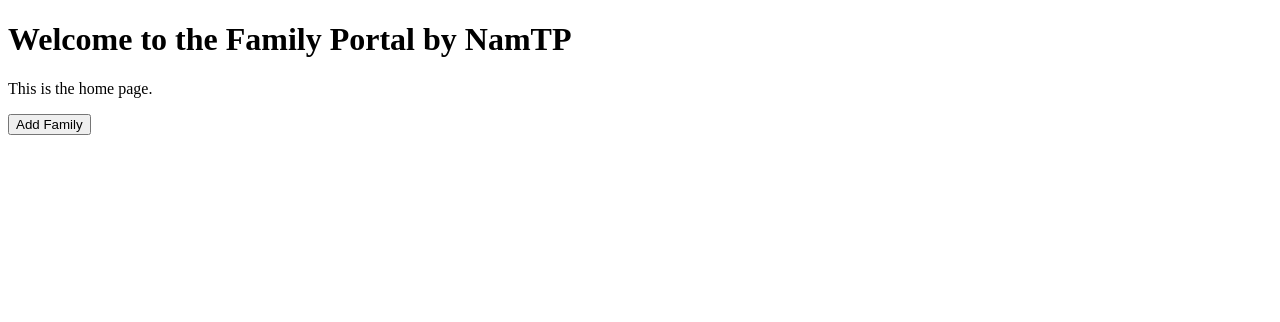
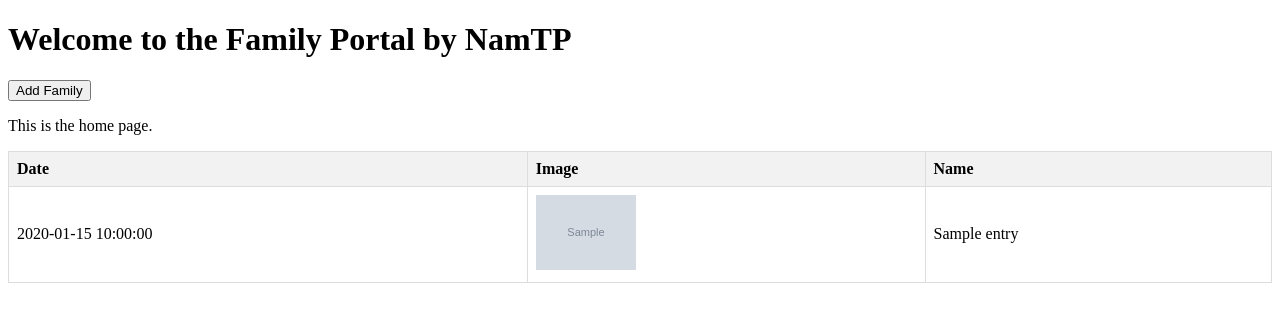
Before and after one commit to tiamo405/IOT-BTL-PTIT, a Flask app: template web-app/templates/index.html in a window 1280 px wide. Shown: the top 322 px of the page. Run offline with Flask 3, Linux system fonts and the light colour scheme; the template is opened without the code that fills it: most values are stand-ins (such as "Sample title", 1, 10 or a date in 2020); grey boxes marked "Sample" are stand-in pictures; parts of the project's set-up code (start-up, migrations or seed data) failed here and were passed over; some libraries are stand-ins or nearby versions.

```diff
--- a/s3_minio/utils_minio.py
+++ b/s3_minio/utils_minio.py
@@ -41,13 +41,13 @@ def push_data(data_id_person, image):
     # Serializing json
     json_object = json.dumps(data, indent=4)
     # Writing to sample.json
-    with open("tmp/data/data.json", "w") as outfile:
+    with open(os.path.join(config.DIR_ROOT, "tmp/data/data.json"), "w") as outfile:
         outfile.write(json_object)
 
     cv2.imwrite(os.path.join('tmp','data' , str(timeVisit)+'.jpg'), image)
 
     minio.upload_file(file = 'data/data.json', bucket='iot')
     minio.upload_file(file= 'data/'+str(timeVisit)+'.jpg', bucket='iot')
-    os.remove(os.path.join('tmp', 'data',str(timeVisit)+'.jpg'))
+    # os.remove(os.path.join(config.DIR_ROOT,'tmp', 'data',str(timeVisit)+'.jpg'))
 
     # bot_tele.send(data_id_person)
--- a/web-app/app.py
+++ b/web-app/app.py
@@ -1,6 +1,7 @@
 from flask import Flask, render_template, request, redirect, url_for, flash
+from flask_paginate import Pagination, get_page_parameter
 from werkzeug.utils import secure_filename
-import sys, os
+import sys, os, json
 
 
 cwd = os.getcwd()
@@ -8,9 +9,19 @@ sys.path.append(os.path.abspath(os.path.dirname(cwd)))
 sys.path.insert(0, cwd)
 # import file code
 from api.api import api_add_family
+import config
+import utils_time
+
+# minio
+from s3_minio.minio_ import Minio_Client
+from s3_minio import utils_minio
+# Khởi tạo Minio Clinet
+minio = Minio_Client()
+
 
 app = Flask(__name__)
-app.secret_key = 'your_secret_key'
+
+# app.secret_key = 'your_secret_key'
 # Thư mục để lưu trữ ảnh
 UPLOAD_FOLDER = 'uploads'
 app.config['UPLOAD_FOLDER'] = UPLOAD_FOLDER
@@ -25,7 +36,23 @@ def allowed_file(filename):
 
 @app.route('/')
 def index():
-    return render_template('index.html')
+    if os.path.exists(os.path.join(config.DIR_ROOT, "tmp/data/data.json")) :
+        f = open(os.path.join(config.DIR_ROOT, "tmp/data/data.json"))
+        data_json = json.load(f)
+    else:
+        data_json = minio.get_file_json(name_file= "data/data.json", bucket='iot')
+
+    data = []
+    for key in data_json:
+        item = data_json[str(key)]
+        one_data = {
+            "date" : utils_time.timestamp_to_date(item["timeVisit"]),
+            "name" : item["name"],
+            "image" : minio.get_url(bucket='iot', name_file= os.path.join('data', str(item["timeVisit"])+'.jpg'))
+        }
+        data.append(one_data)
+    data.reverse()
+    return render_template('index.html', data=data)
     # return 'Hello'
 
 @app.route('/add_family')
--- a/web-app/templates/index.html
+++ b/web-app/templates/index.html
@@ -5,14 +5,71 @@
     <meta charset="UTF-8">
     <meta name="viewport" content="width=device-width, initial-scale=1.0">
     <title>Home</title>
+    <style>
+        table {
+            width: 100%;
+            border-collapse: collapse;
+            margin-bottom: 20px;
+        }
+
+        th, td {
+            border: 1px solid #ddd;
+            padding: 8px;
+            text-align: left;
+        }
+
+        th {
+            background-color: #f2f2f2;
+        }
+
+        img {
+            max-width: 100px;
+            height: auto;
+        }
+/*
+        pagination-page-info {
+        padding: .6em;
+        padding-left: 0;
+        width: 40em;
+        margin: .5em;
+        margin-left: 0;
+        font-size: 12px;
+        }
+        pagination-page-info b {
+            color: black;
+            background: #6aa6ed;
+            padding-left: 2px;
+            padding: .1em .25em;
+            font-size: 150%;
+        } */
+    </style>
+
 </head>
 
 <body>
     <h1>Welcome to the Family Portal by NamTP</h1>
-
-    <p>This is the home page.</p>
     <!-- Nút để chuyển hướng đến trang /add_family -->
     <a href="/add_family"><button>Add Family</button></a>
+    <p>This is the home page.</p>
+    <table>
+        <thead>
+            <tr>
+                <th>Date</th>
+                <th>Image</th>
+                <th>Name</th>
+            </tr>
+        </thead>
+        <tbody>
+            {% for entry in data %}
+            <tr>
+                <td>{{ entry.date }}</td>
+                <td><img src="{{ entry.image }}" alt="{{ entry.name }}" style="max-width: 100px;"></td>
+                <td>{{ entry.name }}</td>
+            </tr>
+            {% endfor %}
+        </tbody>
+    </table>
+
 </body>
 
 </html>
```
Also changed, not shown: web-app/acces/styles.css (added, +35 -0 lines), 1 other file.
